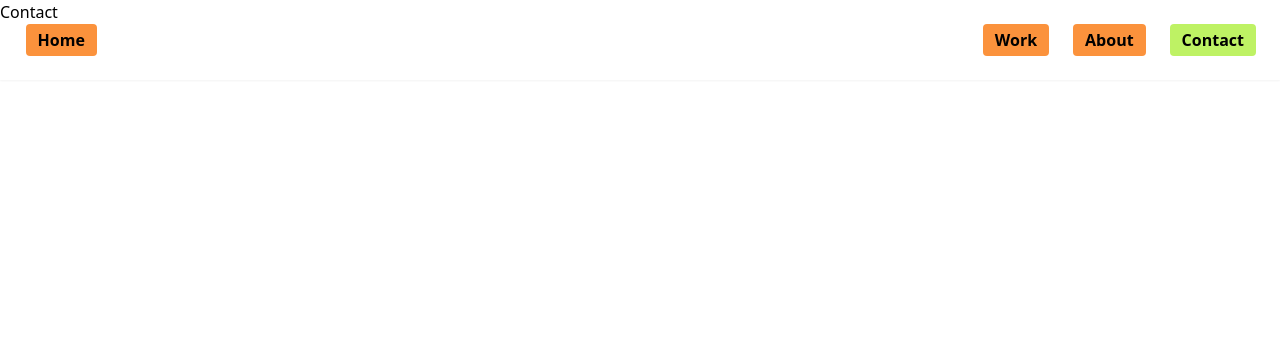
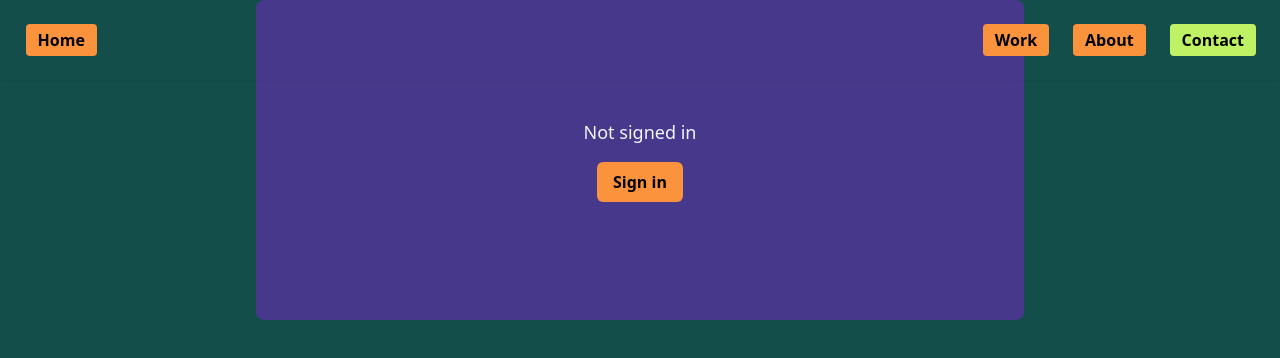
Before and after one commit to Parzival-IOI/Portfolio-2.0, a Next.js app: page /Contact in a window 1280 px wide. Shown: the top 358 px of the page. Built offline with nearby package versions, Linux system fonts and the light colour scheme; no server answers.

Commit message:
Check-Error

```diff
--- /dev/null
+++ b/app/Contact/introduction.jsx
@@ -0,0 +1,21 @@
+
+"use client";
+import { useSession, signIn, signOut } from "next-auth/react"
+
+export default function Component() {
+  const { data: session } = useSession()
+  if (session) {
+    return (
+      <div className="w-4/5 md:w-3/5 mx-auto h-80 bg-purple-700 bg-opacity-50 backdrop-blur-sm rounded-lg flex flex-col justify-center items-center gap-4">
+        <div className="text-slate-100 text-lg">Signed in as {session.user.email}</div>
+        <button onClick={() => signOut()} className="text-black font-bold bg-orange-400 px-4 py-2 rounded-md">Sign out</button>
+      </div>
+    )
+  }
+  return (
+    <div className="w-4/5 md:w-3/5 mx-auto h-80 bg-purple-700 bg-opacity-50 backdrop-blur-sm rounded-lg flex flex-col justify-center items-center gap-4">
+      <div className="text-slate-100 text-lg">Not signed in</div>
+      <button onClick={() => signIn()} className="text-black font-bold bg-orange-400 px-4 py-2 rounded-md">Sign in</button>
+    </div>
+  )
+}
--- a/app/Contact/page.jsx
+++ b/app/Contact/page.jsx
@@ -1,10 +1,17 @@
-import { redirect } from 'next/navigation';
+// import { redirect } from 'next/navigation';
 import React from 'react'
+import Provider from "./Provider"
+import Introduction from "./introduction"
 
-const Contact = () => {
+
+const Contact = ({session}) => {
   // redirect('/About');
   return (
-    <div>Contact</div>
+    <div className='min-h-[200vh] bg-teal-900'>
+      <Provider session={session}>
+        <Introduction/>
+      </Provider>
+    </div>
   )
 }
 
--- a/app/Work/Getitem.jsx
+++ b/app/Work/Getitem.jsx
@@ -1,25 +1,25 @@
 import React from 'react'
-// import supabase from '../../utils/supabase'
+import supabase from '../../utils/supabase'
 
-// export const revalidate = 10;
+export const revalidate = 10;
 
-// export const item = async ()=> {
-//     const {data} = await supabase.from("parks").select();
-//     return {data};
-// }
+export const item = async ()=> {
+    const {data} = await supabase.from("parks").select();
+    return {data};
+}
 
 const Getitem = async () => {
 
-  // const {data} = await item();
+  const {data} = await item();
 
   return (
     // <pre>{JSON.stringify(data, null, 2)}</pre>
     <div className='min-h-full p-2 mt-16'>
-        {/* {data.map((list) => (
+        {data.map((list) => (
             <p key={list.id}>
                 {list.title}
             </p>
-        ))} */}
+        ))}
         {/* <pre>{JSON.stringify(data, null, 2)}</pre> */}
     </div>
   )
--- a/app/introduction.jsx
+++ /dev/null
@@ -1,32 +0,0 @@
-
-// const introduction = () => {
-//   return (
-//     <section className="min-h-[30vw] translate-y-10 ">
-//         <h2 className="ml-12 font-extrabold text-5xl text-slate-100">Greeting</h2>
-//         <p className="ml-14 text-slate-100 mt-6 text-2xl">My name Parzival, <br/> Welcome to my Portfolio.</p>
-//     </section>
-//   )
-// }
-
-// export default introduction
-"use client";
-// import { useSession, signIn, signOut } from "next-auth/react"
-
-export default function Component() {
-  // const { data: session } = useSession()
-  // if (session) {
-  //   return (
-  //     <>
-  //       Signed in as {session.user.email} <br />
-  //       <button onClick={() => signOut()} className="text-red-400">Sign out</button>
-  //     </>
-  //   )
-  // }
-  // return (
-  //   <div className="text-white">
-  //     Not signed in <br />
-  //     <button onClick={() => signIn()} className="text-red-600">Sign in</button>
-  //   </div>
-  // )
-  return <div>hello</div>
-}
--- a/app/page.jsx
+++ b/app/page.jsx
@@ -1,16 +1,13 @@
 import Parallax from "./Parallax"
-import Introduction from "./introduction"
-// import Provider from "./Provider"
+
 
 const Page = () => {
   return (
     <div>
-        {/*  <Provider session={session}> */}
         <Parallax>
-          <Introduction/>
+
         </Parallax>
-        {/* </Provider> */}
-      </div>
+    </div>
   )
 }
 
--- a/next.config.js
+++ b/next.config.js
@@ -4,6 +4,9 @@ const nextConfig = {
   experimental: {
     appDir: true,
   },
-}
+  eslint: {
+    ignoreDuringBuilds: true,
+  },
+};
 
 module.exports = nextConfig
--- a/pages/api/auth/[...nextauth].js
+++ b/pages/api/auth/[...nextauth].js
@@ -10,6 +10,7 @@ export const authOptions = {
         clientSecret: process.env.GOOGLE_CLIENT_SECRET,
     }),
   ],
+  secret: process.env.JWT_SECRET,
 }
 
 export default NextAuth(authOptions)
```
Also changed, not shown: app/Contact/Provider.jsx (renamed from app/Provider.jsx).
